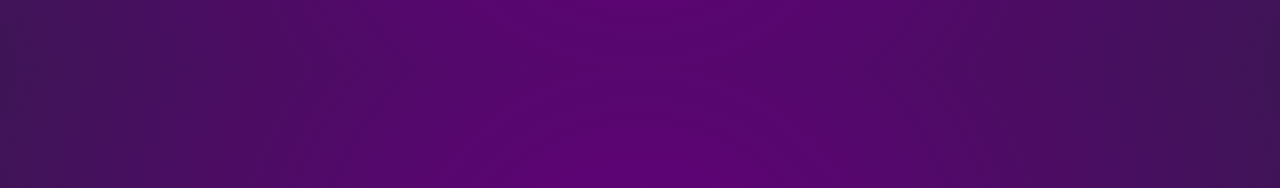
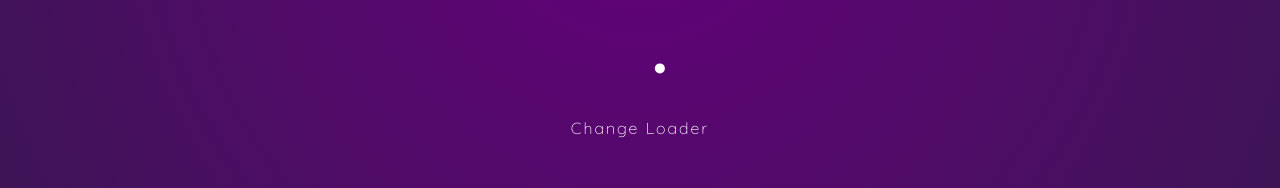
Before and after one commit to SanskaarPatni/framer-motion, a React (Create React App) app: page / in a window 1280 px wide. Shown: the part 409-597 px from the top of the page. Built offline with nearby package versions, Linux system fonts and the light colour scheme.

Commit message:
added loader and useCycle hook

```diff
--- a/src/components/Home.tsx
+++ b/src/components/Home.tsx
@@ -1,6 +1,7 @@
 import React from 'react';
 import { Link } from 'react-router-dom';
 import {motion} from 'framer-motion'
+import Loader from './Loader';
 
 const buttonVariants = {
   hover: {
@@ -47,6 +48,7 @@ const Home = () => {
           Create Your Pizza
         </motion.button>
       </Link>
+      <Loader />
     </motion.div>
   )
 }
--- /dev/null
+++ b/src/components/Loader.tsx
@@ -0,0 +1,47 @@
+import React from 'react';
+import { motion, useCycle } from 'framer-motion';
+
+const loaderVariants = {
+  animationOne: {
+    x: [-20, 20],
+    y: [0, -30],
+    transition: {
+      x: {
+        yoyo: Infinity,
+        duration: 0.5,
+      },
+      y: {
+        yoyo: Infinity,
+        duration: 0.25,
+        ease: 'easeOut'
+      }
+    }
+  },
+  animationTwo: {
+    y: [0, -40],
+    x: 0,
+    transition: {
+      y: {
+        yoyo: Infinity,
+        duration: 0.25,
+        ease: 'easeOut'
+      }
+    }
+  }
+};
+
+const Loader = () => {
+  const [animation, cycleAnimation] = useCycle("animationOne", "animationTwo");
+
+  return (
+    <>
+      <motion.div className="loader"
+        variants={loaderVariants}
+        animate={animation}
+      ></motion.div>
+      <div onClick={() => cycleAnimation() }>Change Loader</div>
+    </>
+  )
+}
+
+export default Loader;
--- a/src/index.css
+++ b/src/index.css
@@ -153,3 +153,12 @@ li span.active::before {
   color: #444;
   font-weight: bold;
 }
+
+/* loader */
+.loader {
+  width: 10px;
+  height: 10px;
+  margin: 40px auto;
+  border-radius: 50%;
+  background: #fff;
+}
```
